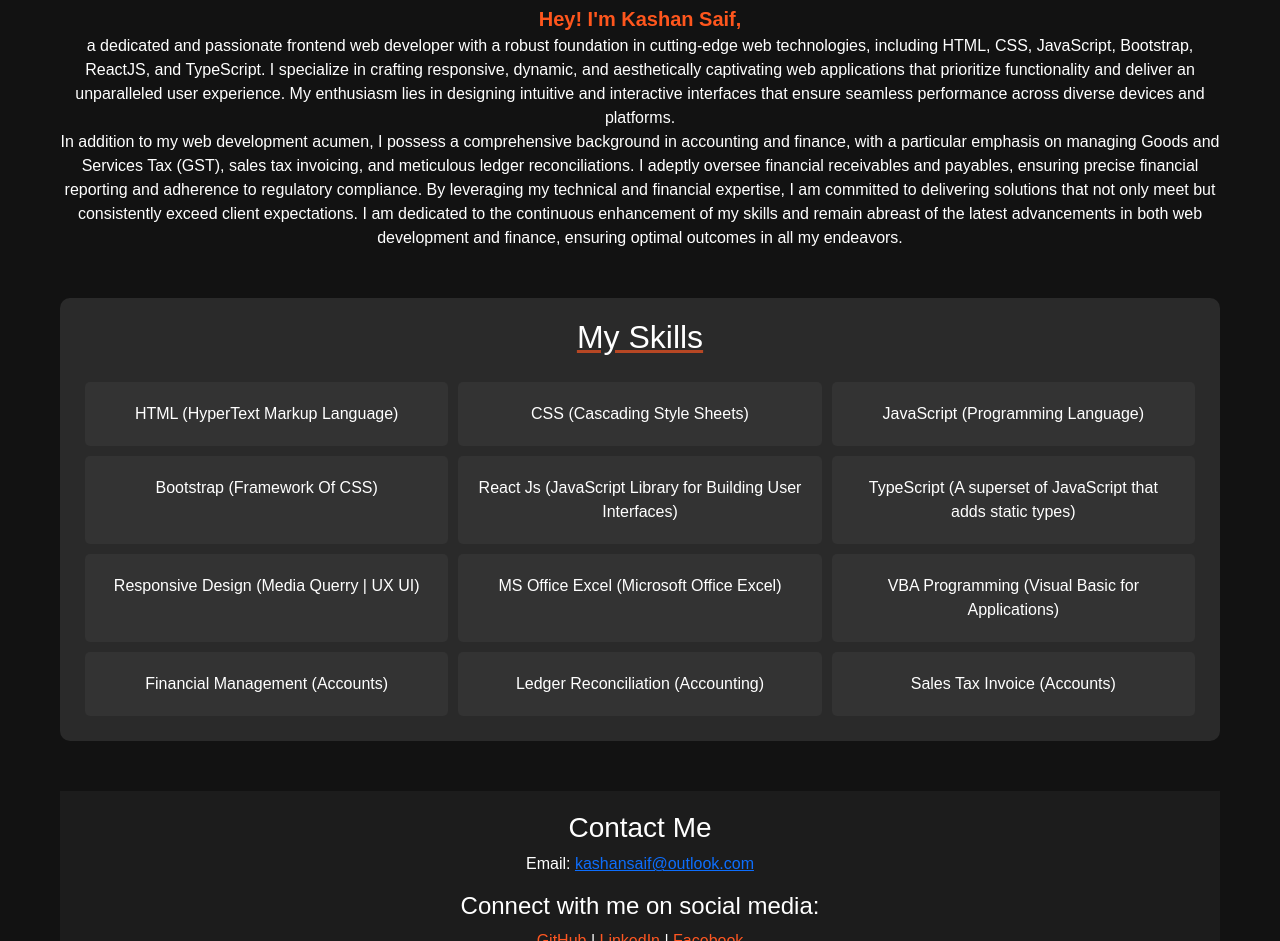
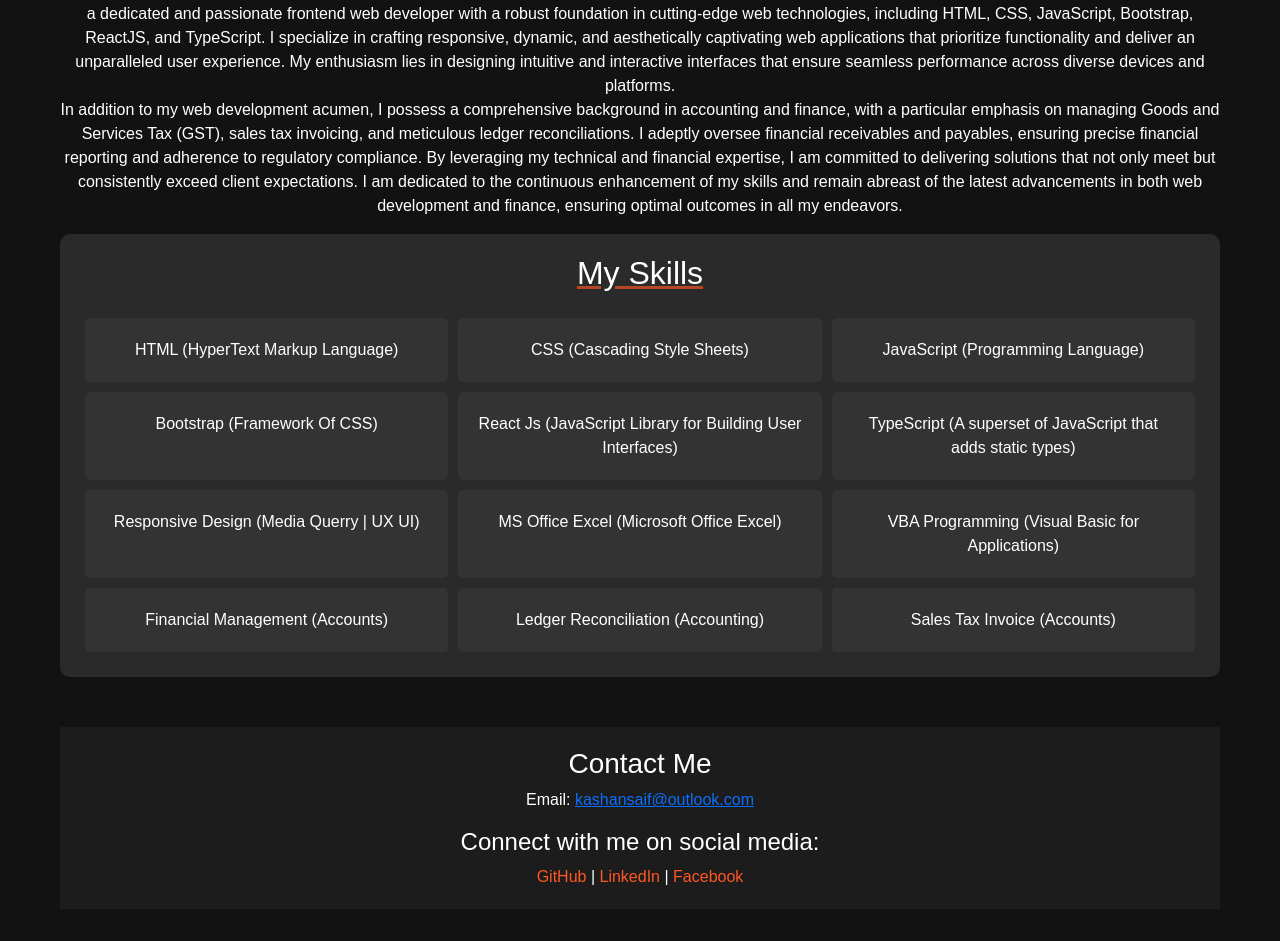
Before and after one commit to kashansaif/MyBasicPortfolio, a plain HTML site: page index.html in a window 1280 px wide. Shown: the part 572-1513 px from the top of the page. Drawn offline with nearby package versions, Linux system fonts and the light colour scheme.

Commit message:
Update index.html

```diff
--- a/index.html
+++ b/index.html
@@ -167,7 +167,7 @@
       </header>
 
       <!-- Introduction Section -->
-      <section id="introduction" class="introduction-section fade-in mt-5">
+      <section id="introduction" class="introduction-section fade-in mt-3">
         <h2 class="section-title">Introduction</h2>
         <p class="text-center">
           <strong>Hey! I'm Kashan Saif,</strong>a dedicated and passionate frontend web developer with a robust
@@ -186,7 +186,7 @@
       </section>
 
       <!-- Skills Section -->
-      <section id="skills" class="skills-section fade-in mt-5">
+      <section id="skills" class="skills-section fade-in mt-3">
         <h2 class="section-title">My Skills</h2>
         <div class="skills">
           <div class="skill-card">HTML <span>(HyperText Markup Language)</span></div>
```
